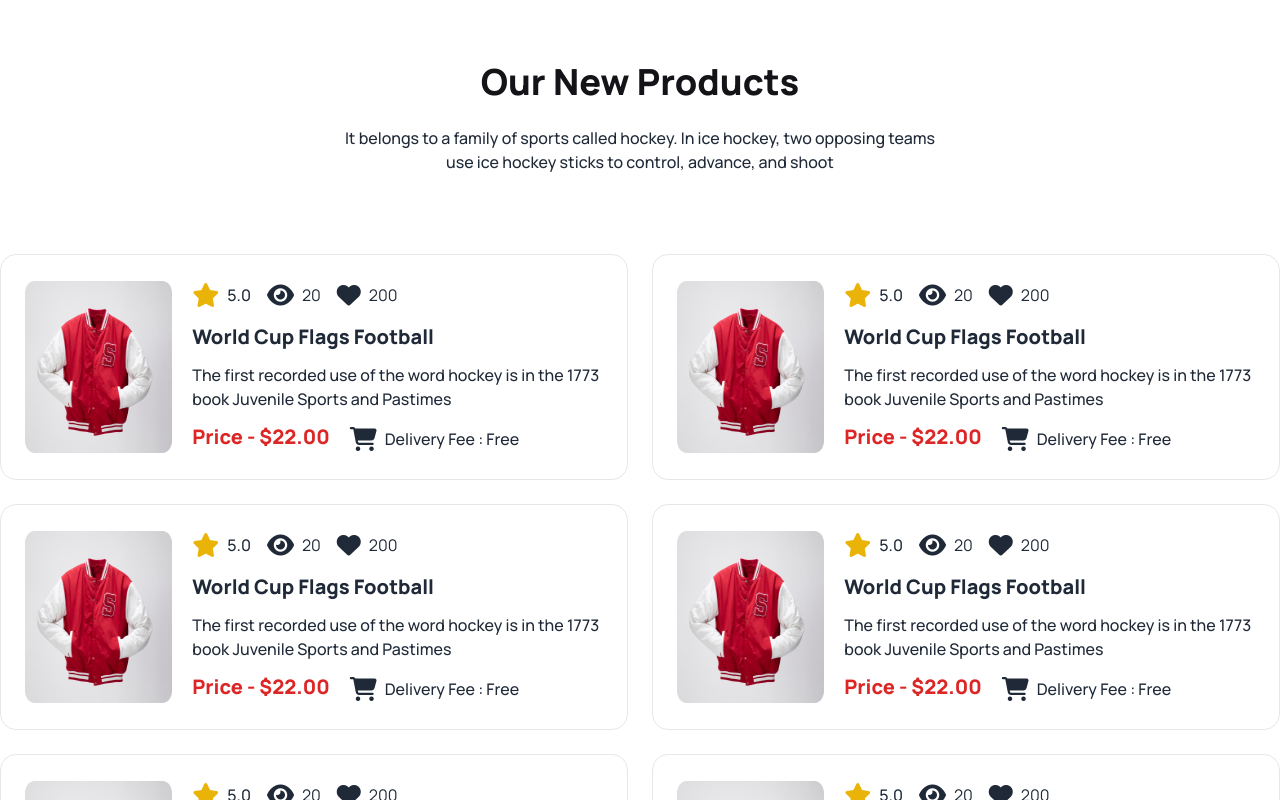
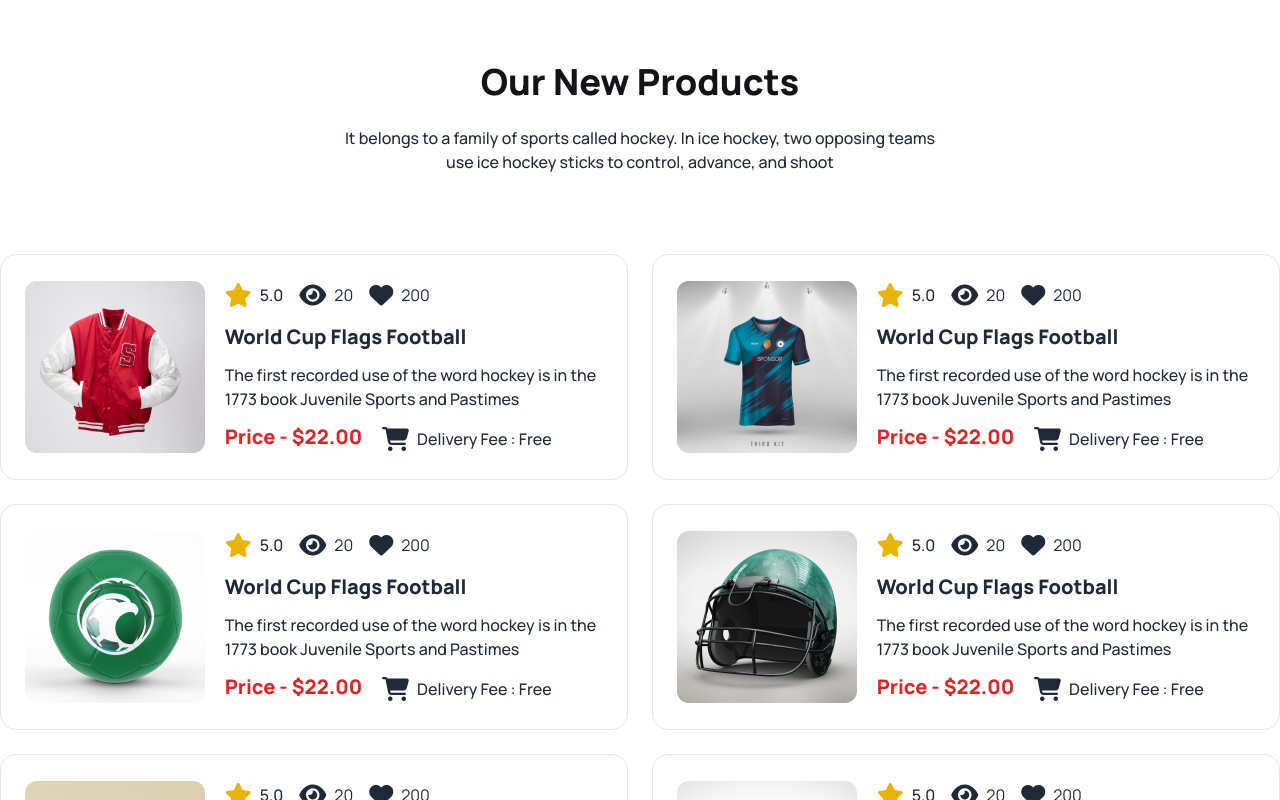
Before and after one commit to Naimul02/Assignment-3, a plain HTML site: page index.html in a window 1280 px wide. Shown: the part 2000-2800 px from the top of the page. Drawn offline with nearby package versions, Linux system fonts and the light colour scheme.

Commit message:
added products section

```diff
--- a/index.html
+++ b/index.html
@@ -128,7 +128,7 @@
             >
               92%
             </div>
-            <h3 class="mt-3 text-xl font-semibold">Prayer Facility</h3>
+            <h3 class="mt-3 text-xl font-semibold">Experienced Coach</h3>
             <p class="mt-1">
               Ice hockey (or simply hockey) is a team sport played on ice skates
             </p>
@@ -141,7 +141,7 @@
             >
               90%
             </div>
-            <h3 class="mt-3 text-xl font-semibold">Prayer Facility</h3>
+            <h3 class="mt-3 text-xl font-semibold">Senior Player</h3>
             <p class="mt-1">
               Ice hockey (or simply hockey) is a team sport played on ice skates
             </p>
@@ -154,7 +154,7 @@
             >
               80%
             </div>
-            <h3 class="mt-3 text-xl font-semibold">Prayer Facility</h3>
+            <h3 class="mt-3 text-xl font-semibold">Training Ground</h3>
             <p class="mt-1">
               Ice hockey (or simply hockey) is a team sport played on ice skates
             </p>
@@ -240,7 +240,7 @@
         </div>
       </section>
 
-      <!--  -->
+      <!-- Our Product sections -->
       <section class="my-24 mx-6 lg:mx-0">
         <div class="text-center">
           <h1 class="text-4xl font-extrabold text-[#131318]">
@@ -261,7 +261,7 @@
             <div
               class="flex flex-col lg:flex-row items-center border border-[rgba(19, 19, 24, 0.10)] rounded-2xl p-6 gap-5"
             >
-              <div class="w-[287px] lg:w-[240px] lg:h-[172px]">
+              <div class="w-[100%] lg:w-[55%]">
                 <img src="Images/5.png" class="w-full h-full" alt="" />
               </div>
               <div class="space-y-3">
@@ -290,11 +290,11 @@
                   The first recorded use of the word hockey is in the 1773 book
                   Juvenile Sports and Pastimes
                 </p>
-                <div class="flex">
+                <div class="flex flex-col lg:flex-row">
                   <h3 class="text-xl font-extrabold text-red-600">
                     Price - $22.00
                   </h3>
-                  <div class="ml-5 flex items-center justify-center">
+                  <div class="ml-0 lg:ml-5 flex items-center">
                     <i class="fa-solid fa-cart-shopping text-2xl"></i>
                     <span class="font-medium ml-2">Delivery Fee : Free</span>
                   </div>
@@ -304,8 +304,8 @@
             <div
               class="flex flex-col lg:flex-row items-center border border-[rgba(19, 19, 24, 0.10)] rounded-2xl p-6 gap-5"
             >
-              <div class="w-[287px] lg:w-[240px] lg:h-[172px]">
-                <img src="Images/5.png" class="w-full h-full" alt="" />
+              <div class="w-[100%] lg:w-[55%]">
+                <img src="Images/6.png" class="w-full h-full" alt="" />
               </div>
               <div class="space-y-3">
                 <div class="flex items-center">
@@ -333,11 +333,11 @@
                   The first recorded use of the word hockey is in the 1773 book
                   Juvenile Sports and Pastimes
                 </p>
-                <div class="flex">
+                <div class="flex flex-col lg:flex-row">
                   <h3 class="text-xl font-extrabold text-red-600">
                     Price - $22.00
                   </h3>
-                  <div class="ml-5 flex items-center justify-center">
+                  <div class="ml-0 lg:ml-5 flex items-center">
                     <i class="fa-solid fa-cart-shopping text-2xl"></i>
                     <span class="font-medium ml-2">Delivery Fee : Free</span>
                   </div>
@@ -347,8 +347,54 @@
             <div
               class="flex flex-col lg:flex-row items-center border border-[rgba(19, 19, 24, 0.10)] rounded-2xl p-6 gap-5"
             >
-              <div class="w-[287px] lg:w-[240px] lg:h-[172px]">
-                <img src="Images/5.png" class="w-full h-full" alt="" />
+              <div class="w-[100%] lg:w-[55%]">
+                <img src="Images/7.png" class="w-full h-full" alt="" />
+              </div>
+              <div class="space-y-3">
+                <div class="flex items-center">
+                  <div class="flex justify-center items-center">
+                    <i class="fa-solid fa-star text-2xl text-yellow-500"></i>
+                    <span class="text-[rgba(19, 19, 24, 0.50)] font-medium ml-2"
+                      >5.0</span
+                    >
+                  </div>
+                  <div class="ml-4 flex justify-center items-center">
+                    <i
+                      class="fa-solid fa-eye text-[rgba(19, 19, 24, 0.50)] text-2xl"
+                    ></i>
+                    <span class="text-[rgba(19, 19, 24, 0.50)] ml-2">20</span>
+                  </div>
+                  <div class="ml-4 flex justify-center items-center">
+                    <i
+                      class="fa-solid fa-heart text-[rgba(19, 19, 24, 0.50)] text-2xl"
+                    ></i>
+                    <span class="text-[rgba(19, 19, 24, 0.50)] ml-2">200</span>
+                  </div>
+                </div>
+                <h2 class="text-xl font-extrabold">Cap For Hockeys</h2>
+                <p class="font-medium">
+                  The first recorded use of the word hockey is in the 1773 book
+                  Juvenile Sports and Pastimes
+                </p>
+                <div class="flex flex-col lg:flex-row">
+                  <h3 class="text-xl font-extrabold text-red-600">
+                    Price - $22.00
+                  </h3>
+                  <div class="ml-0 lg:ml-5 flex items-center">
+                    <i class="fa-solid fa-cart-shopping text-2xl"></i>
+                    <span class="font-medium ml-2">Delivery Fee : Free</span>
+                  </div>
+                </div>
+              </div>
+            </div>
+          </div>
+
+          <div class="space-y-6">
+            <div
+              class="flex flex-col lg:flex-row items-center border border-[rgba(19, 19, 24, 0.10)] rounded-2xl p-6 gap-5"
+            >
+              <div class="w-[100%] lg:w-[55%]">
+                <img src="Images/8.png" class="w-full h-full" alt="" />
               </div>
               <div class="space-y-3">
                 <div class="flex items-center">
@@ -376,25 +422,22 @@
                   The first recorded use of the word hockey is in the 1773 book
                   Juvenile Sports and Pastimes
                 </p>
-                <div class="flex">
+                <div class="flex flex-col lg:flex-row">
                   <h3 class="text-xl font-extrabold text-red-600">
                     Price - $22.00
                   </h3>
-                  <div class="ml-5 flex items-center justify-center">
+                  <div class="ml-0 lg:ml-5 flex items-center">
                     <i class="fa-solid fa-cart-shopping text-2xl"></i>
                     <span class="font-medium ml-2">Delivery Fee : Free</span>
                   </div>
                 </div>
               </div>
             </div>
-          </div>
-
-          <div class="space-y-6">
             <div
               class="flex flex-col lg:flex-row items-center border border-[rgba(19, 19, 24, 0.10)] rounded-2xl p-6 gap-5"
             >
-              <div class="w-[287px] lg:w-[240px] lg:h-[172px]">
-                <img src="Images/5.png" class="w-full h-full" alt="" />
+              <div class="w-[100%] lg:w-[55%]">
+                <img src="Images/9.png" class="w-full h-full" alt="" />
               </div>
               <div class="space-y-3">
                 <div class="flex items-center">
@@ -422,11 +465,11 @@
                   The first recorded use of the word hockey is in the 1773 book
                   Juvenile Sports and Pastimes
                 </p>
-                <div class="flex">
+                <div class="flex flex-col lg:flex-row">
                   <h3 class="text-xl font-extrabold text-red-600">
                     Price - $22.00
                   </h3>
-                  <div class="ml-5 flex items-center justify-center">
+                  <div class="ml-0 lg:ml-5 flex items-center">
                     <i class="fa-solid fa-cart-shopping text-2xl"></i>
                     <span class="font-medium ml-2">Delivery Fee : Free</span>
                   </div>
@@ -436,8 +479,8 @@
             <div
               class="flex flex-col lg:flex-row items-center border border-[rgba(19, 19, 24, 0.10)] rounded-2xl p-6 gap-5"
             >
-              <div class="w-[287px] lg:w-[240px] lg:h-[172px]">
-                <img src="Images/5.png" class="w-full h-full" alt="" />
+              <div class="w-[100%] lg:w-[55%]">
+                <img src="Images/10.png" class="w-full h-full" alt="" />
               </div>
               <div class="space-y-3">
                 <div class="flex items-center">
@@ -465,54 +508,11 @@
                   The first recorded use of the word hockey is in the 1773 book
                   Juvenile Sports and Pastimes
                 </p>
-                <div class="flex">
+                <div class="flex flex-col lg:flex-row">
                   <h3 class="text-xl font-extrabold text-red-600">
                     Price - $22.00
                   </h3>
-                  <div class="ml-5 flex items-center justify-center">
-                    <i class="fa-solid fa-cart-shopping text-2xl"></i>
-                    <span class="font-medium ml-2">Delivery Fee : Free</span>
-                  </div>
-                </div>
-              </div>
-            </div>
-            <div
-              class="flex flex-col lg:flex-row items-center border border-[rgba(19, 19, 24, 0.10)] rounded-2xl p-6 gap-5"
-            >
-              <div class="w-[287px] lg:w-[240px] lg:h-[172px]">
-                <img src="Images/5.png" class="w-full h-full" alt="" />
-              </div>
-              <div class="space-y-3">
-                <div class="flex items-center">
-                  <div class="flex justify-center items-center">
-                    <i class="fa-solid fa-star text-2xl text-yellow-500"></i>
-                    <span class="text-[rgba(19, 19, 24, 0.50)] font-medium ml-2"
-                      >5.0</span
-                    >
-                  </div>
-                  <div class="ml-4 flex justify-center items-center">
-                    <i
-                      class="fa-solid fa-eye text-[rgba(19, 19, 24, 0.50)] text-2xl"
-                    ></i>
-                    <span class="text-[rgba(19, 19, 24, 0.50)] ml-2">20</span>
-                  </div>
-                  <div class="ml-4 flex justify-center items-center">
-                    <i
-                      class="fa-solid fa-heart text-[rgba(19, 19, 24, 0.50)] text-2xl"
-                    ></i>
-                    <span class="text-[rgba(19, 19, 24, 0.50)] ml-2">200</span>
-                  </div>
-                </div>
-                <h2 class="text-xl font-extrabold">World Cup Flags Football</h2>
-                <p class="font-medium">
-                  The first recorded use of the word hockey is in the 1773 book
-                  Juvenile Sports and Pastimes
-                </p>
-                <div class="flex">
-                  <h3 class="text-xl font-extrabold text-red-600">
-                    Price - $22.00
-                  </h3>
-                  <div class="ml-5 flex items-center justify-center">
+                  <div class="ml-0 lg:ml-5 flex items-center">
                     <i class="fa-solid fa-cart-shopping text-2xl"></i>
                     <span class="font-medium ml-2">Delivery Fee : Free</span>
                   </div>
@@ -522,6 +522,8 @@
           </div>
         </div>
       </section>
+
+
     </main>
     <footer></footer>
   </body>
```
